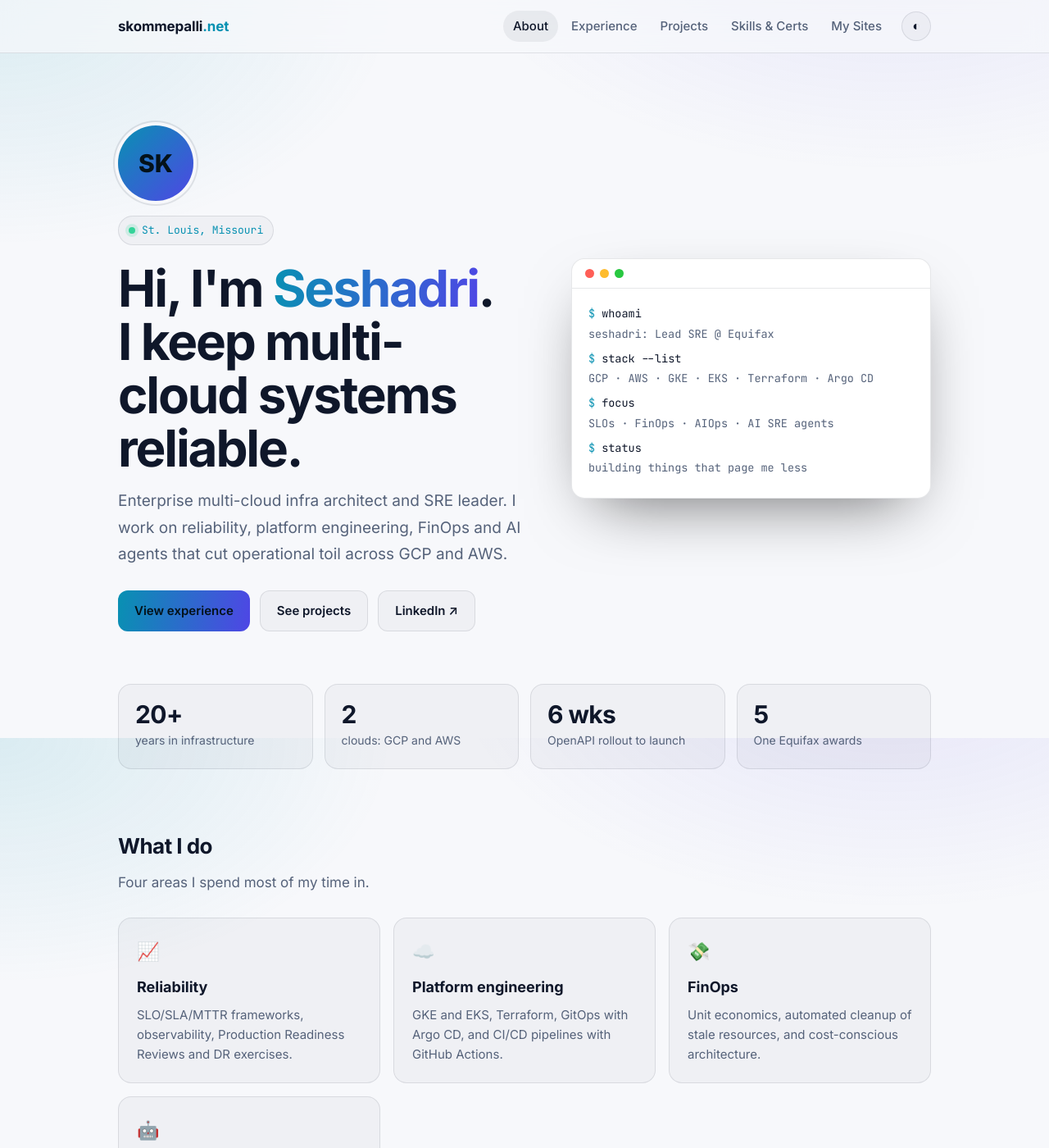
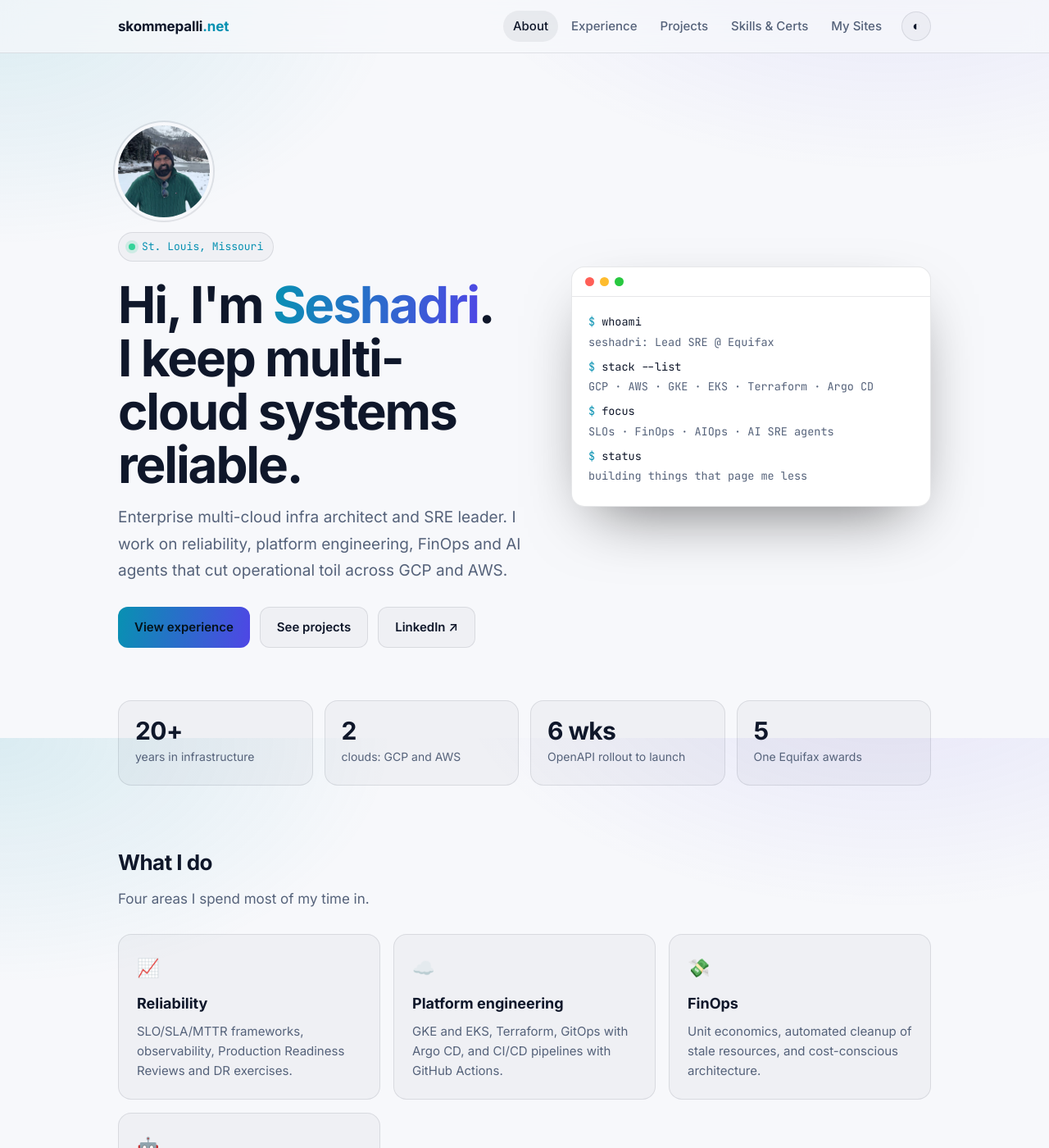
Before and after one commit to skommepa/skommepalli_Bio, a Jekyll site: the page built from index.html, in a window 1280 px wide and 1400 px high. Shown: the whole window at 82% size. Built offline with Jekyll 4.4.1, drawn with Linux system fonts in a browser that asks for light colours.

Commit message:
Add profile photo to hero
Co-Authored-By: Claude Sonnet 5.5 <noreply@anthropic.com>

```diff
--- a/_config.yml
+++ b/_config.yml
@@ -7,7 +7,7 @@ locale: "en-US"
 
 author:
   name: "Seshadri Reddy Kommepalli"
-  avatar: ""   # e.g. "/assets/images/profile.jpg" after adding your photo
+  avatar: "/assets/images/profile.jpg"
   location: "St. Louis, Missouri"
   links:
     - label: "LinkedIn"
--- a/assets/css/style.css
+++ b/assets/css/style.css
@@ -99,7 +99,7 @@ nav a.active { color: var(--text); background: var(--card-hover); }
 .btn.primary:hover { filter: brightness(1.08); }
 
 .avatar {
-  width: 92px; height: 92px; border-radius: 50%; object-fit: cover; margin-bottom: 18px;
+  width: 112px; height: 112px; border-radius: 50%; object-fit: cover; margin-bottom: 18px;
   display: grid; place-items: center; font-weight: 800; font-size: 30px; color: #04121a;
   background: linear-gradient(135deg, var(--accent), var(--accent-2));
   box-shadow: 0 0 0 4px var(--bg), 0 0 0 6px var(--border);
```
Also changed, not shown: assets/images/profile.jpg (added).
